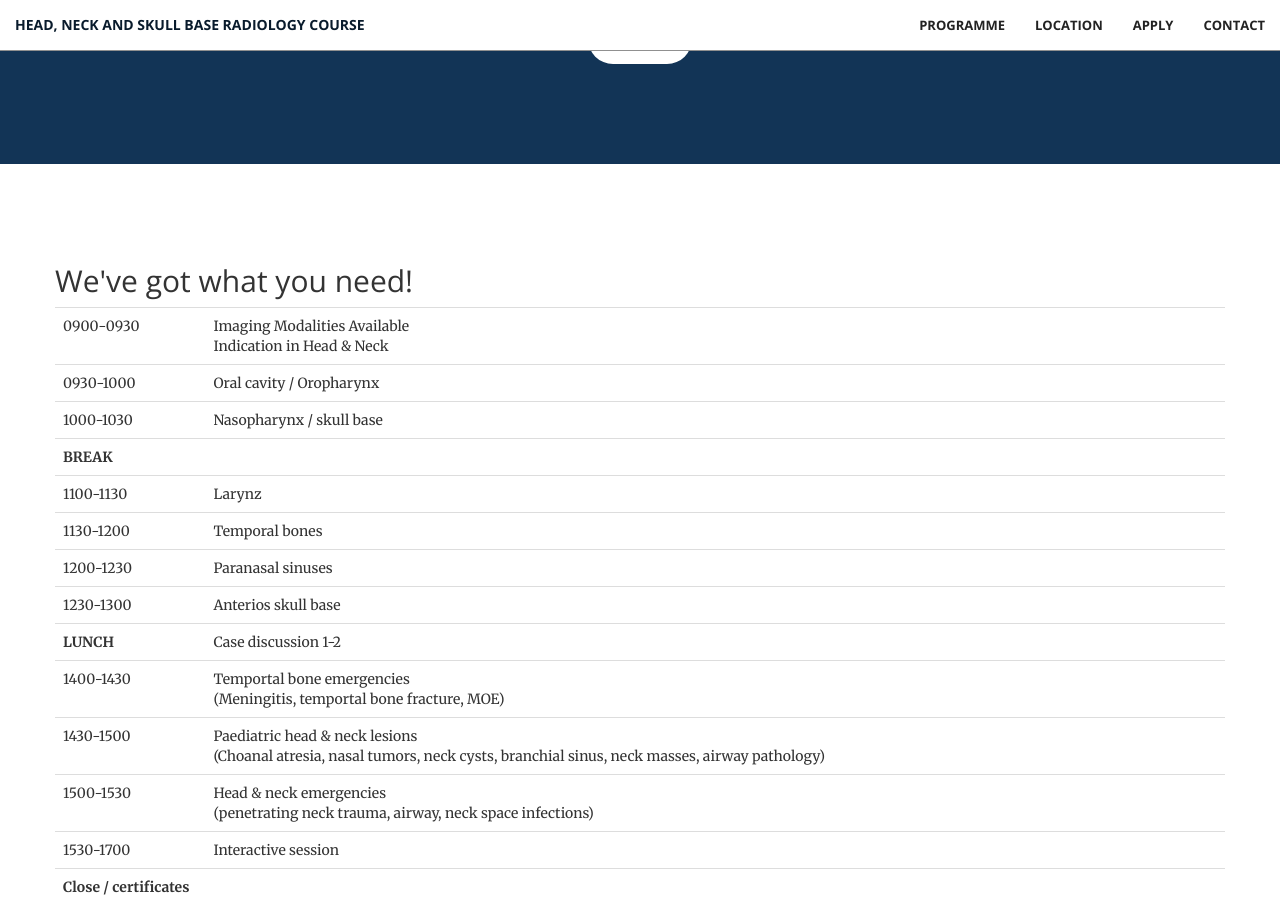
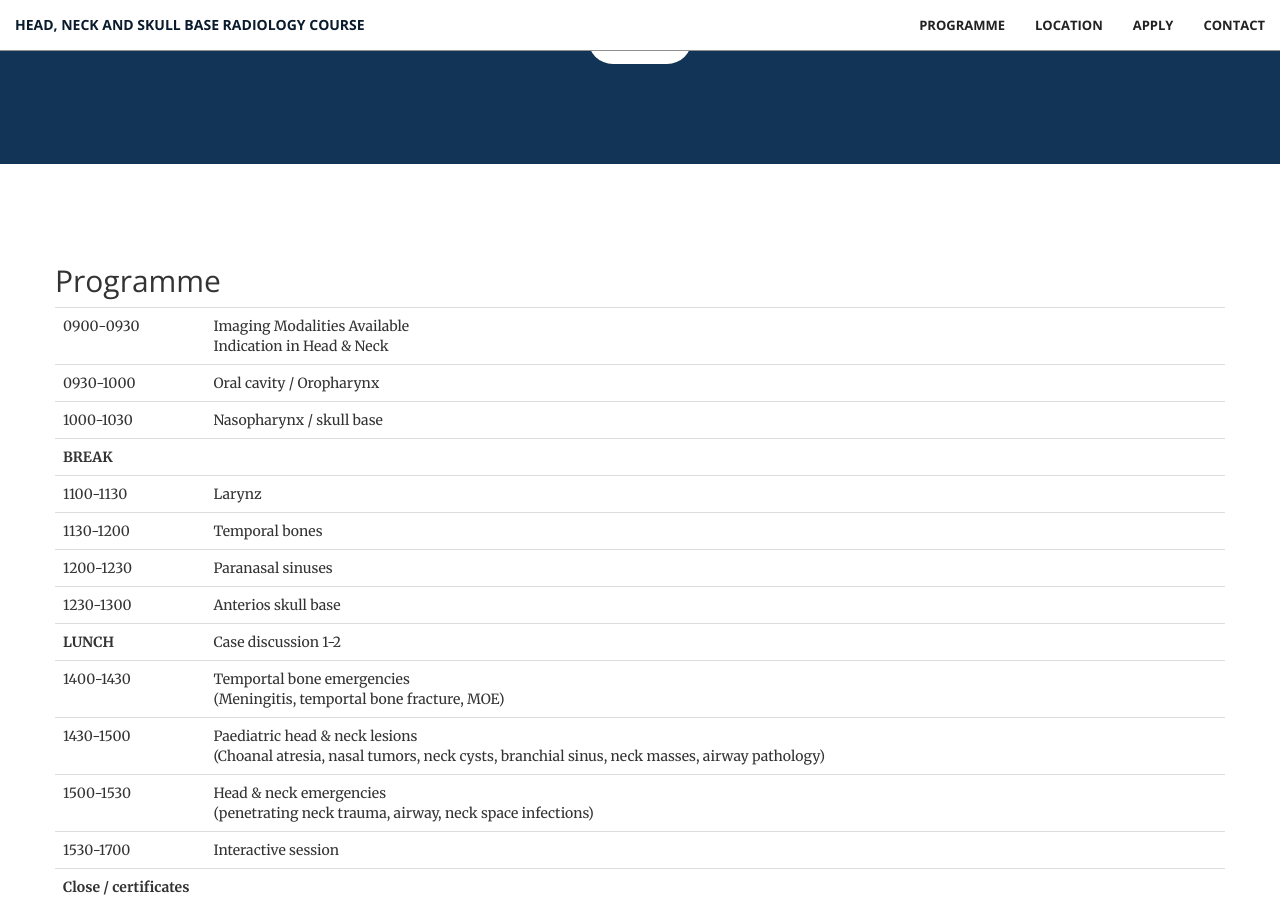
Before and after one commit to aberdeenradiology/aberdeenradiology.github.io, a Jekyll site: the page built from index.html, in a window 1280 px wide and 900 px high, scrolled down 1253 px. Built offline with Jekyll 4.4.1, drawn with Linux system fonts in a browser that asks for light colours.

Commit message:
Update programme.html

```diff
--- a/_includes/programme.html
+++ b/_includes/programme.html
@@ -1,7 +1,7 @@
 <section id="programme">
     <div class="container">
         <div class="row">
-            <h2 class="section-heading">We've got what you need!</h2>
+            <h2 class="section-heading">Programme</h2>
             <table class = "table">
                 <tr><td>0900-0930</td><td>Imaging Modalities Available<br>Indication in Head & Neck</td></tr>
                 <tr><td>0930-1000</td><td>Oral cavity / Oropharynx</td></tr>
```
